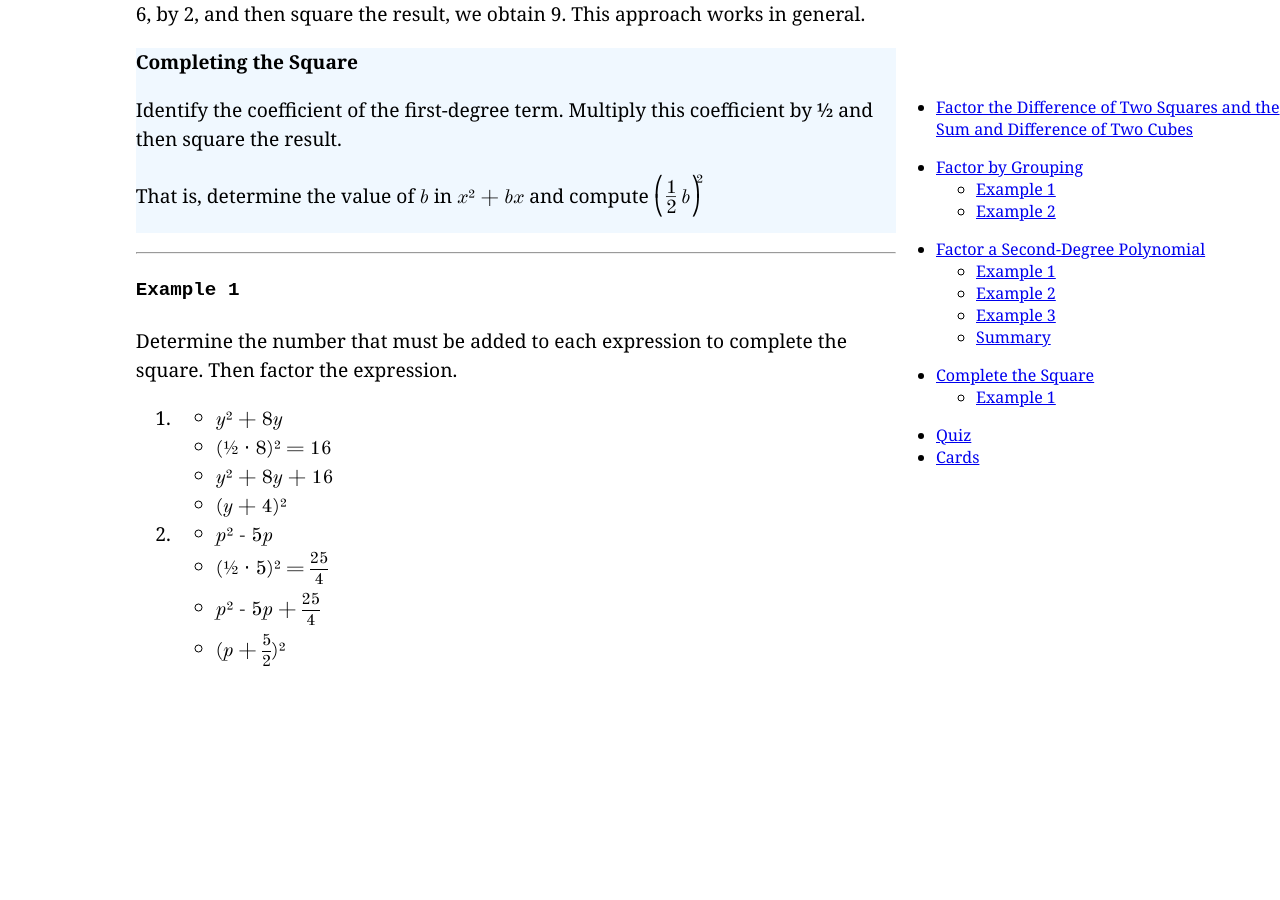
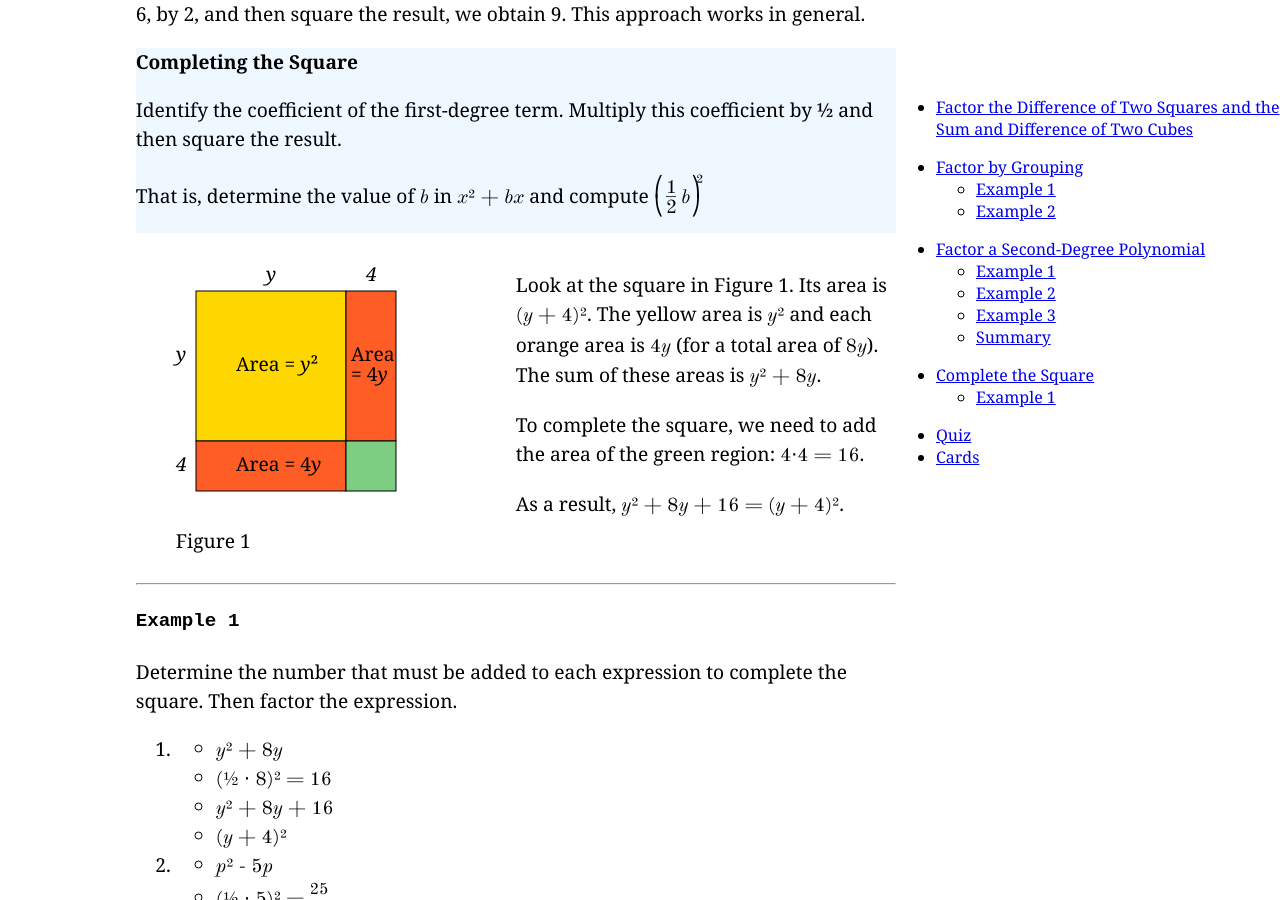
Before and after one commit to zhukovka/math, a Jekyll site: the page built from factoring/index.md, in a window 1280 px wide and 900 px high, scrolled down 5819 px. Built offline with Jekyll 4.4.1, drawn with Linux system fonts in a browser that asks for light colours; some web fonts are replaced; before the commit the page ends 6665 px from its top, so only the background shows below that.

Commit message:
completing the square

```diff
--- a/factoring/complete-square.html
+++ b/factoring/complete-square.html
@@ -53,6 +53,47 @@
             </svg>
         </p>
     </div>
+    <div class="flex">
+        <figure>
+            <svg height="250">
+                <text x="90" y="10" font-style="italic">y</text>
+                <text x="0" y="90" font-style="italic">y</text>
+                <rect x="20" y="20" width="150" height="150" stroke="black" fill="gold"></rect>
+                <text x="60" y="100">Area = <tspan font-style="italic">y</tspan>²</text>
+
+                <text x="190" y="10" font-style="italic">4</text>
+                <rect x="170" y="20" width="50" height="150" stroke="black" fill="var(--orange)"></rect>
+                <text x="175" y="90">Area</text>
+                <text x="175" y="110">= 4<tspan font-style="italic">y</tspan></text>
+
+                <text x="0" y="200" font-style="italic">4</text>
+                <rect y="170" x="20" width="150" height="50" stroke="black" fill="var(--orange)"></rect>
+                <text x="60" y="200">Area = 4<tspan font-style="italic">y</tspan></text>
+
+                <rect y="170" x="170" width="50" height="50" stroke="black" fill="var(--green)"></rect>
+
+            </svg>
+            <figcapion>Figure 1</figcapion>
+        </figure>
+        <div>
+            <p>
+                Look at the square in Figure 1. Its area is
+                <math-expression>(y + 4)²</math-expression>. The yellow area is
+                <math-expression>y²</math-expression> and each orange area is
+                <math-expression>4y</math-expression> (for a total area of
+                <math-expression>8y</math-expression>). The sum of these areas is
+                <math-expression>y² + 8y</math-expression>.
+            </p>
+            <p>
+                To complete the square, we need to add the area of the green region:
+                <math-expression>4⋅4 = 16</math-expression>.
+            </p>
+            <p>
+                As a result,
+                <math-expression>y² + 8y + 16 = (y + 4)²</math-expression>.
+            </p>
+        </div>
+    </div>
     <hr>
     <h4>Example 1</h4>
     <p>
@@ -92,4 +133,6 @@
             </ul>
         </li>
     </ol>
+
+
 </article>
```
